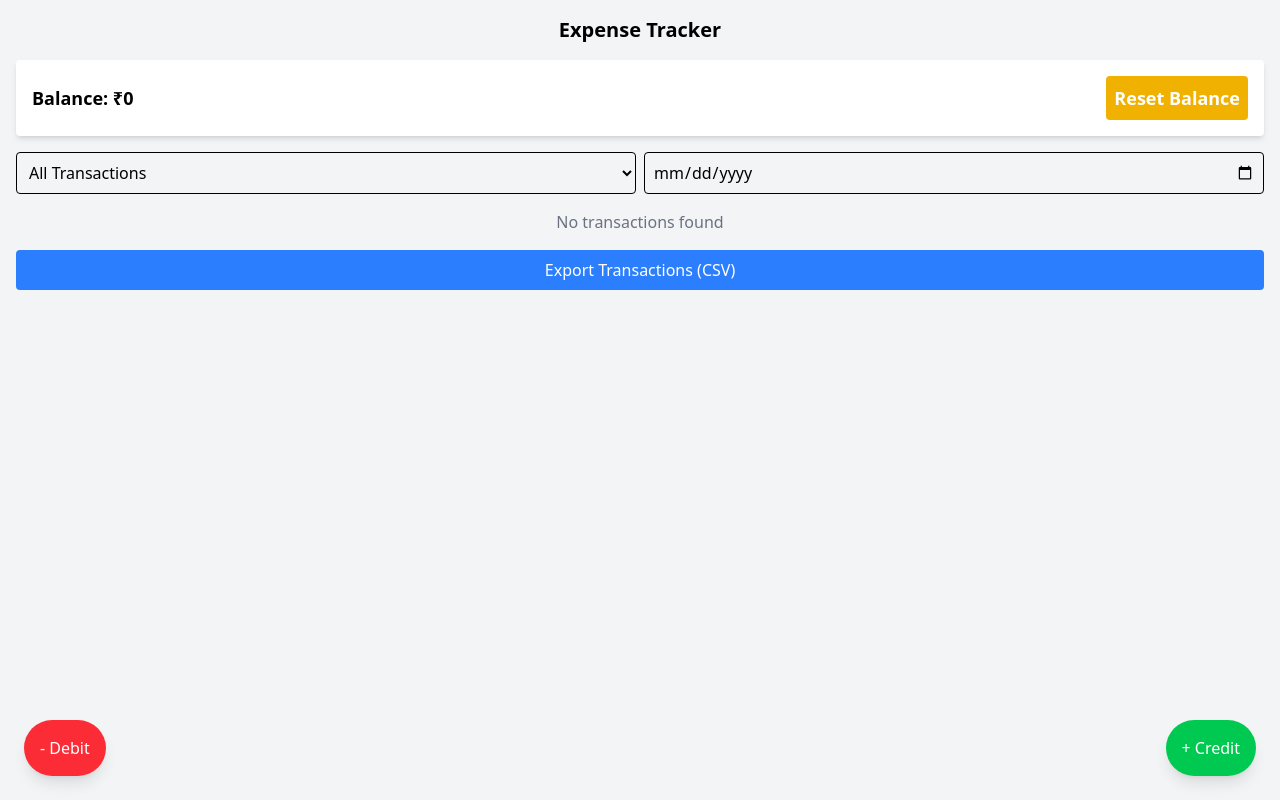
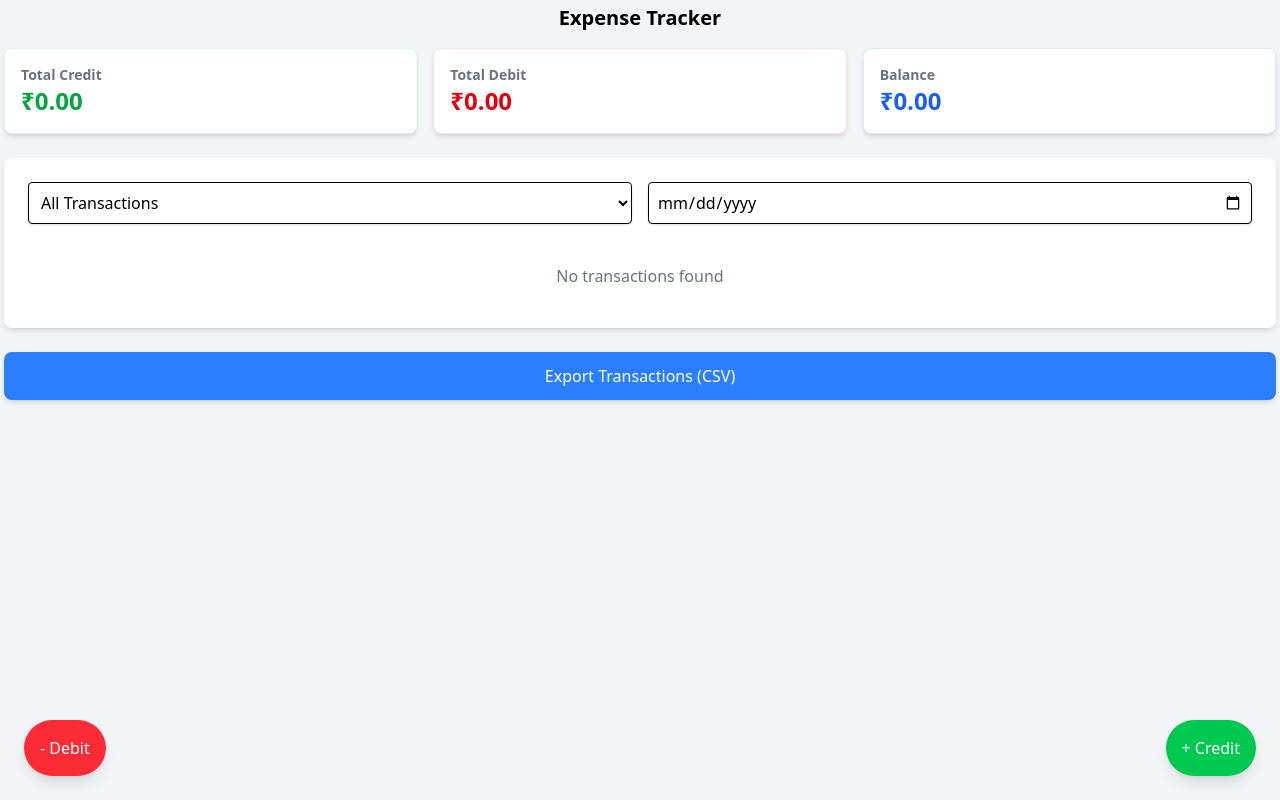
Before and after one commit to evsachin/expense-tracker-webapp, a React (Vite) app: page / in a window 1280 px wide. Built offline with nearby package versions, Linux system fonts and the light colour scheme.

Commit message:
fix: app layout

```diff
--- a/src/App.jsx
+++ b/src/App.jsx
@@ -77,6 +77,15 @@ export default function App() {
     localStorage.setItem("balance", JSON.stringify(amount));
   };
 
+  // Calculate total credit and debit balances
+  const totalCredit = transactions
+    .filter((txn) => txn.type === "credit")
+    .reduce((sum, txn) => sum + parseFloat(txn.amount), 0);
+
+  const totalDebit = transactions
+    .filter((txn) => txn.type === "debit")
+    .reduce((sum, txn) => sum + parseFloat(txn.amount), 0);
+
   const filteredTransactions = transactions
     .filter((txn) => {
       if (filterType !== "all" && txn.type !== filterType) return false;
@@ -86,23 +95,38 @@ export default function App() {
     .reverse(); // Reverse the array to show the last transaction first
 
   return (
-    <div className="p-4 min-h-screen bg-gray-100">
+    <div className="p-1 min-h-screen bg-gray-100">
       <header className="text-xl font-bold text-center mb-4">
         Expense Tracker
       </header>
-      <div className="bg-white p-4 rounded shadow-md text-lg font-semibold flex justify-between items-center">
-        <span>Balance: ₹{balance}</span>
-        <button
-          className="bg-yellow-500 text-white p-2 rounded"
-          onClick={() => setIsEditBalanceModalOpen(true)}
-        >
-          Reset Balance
-        </button>
+
+      {/* Display total credit, debit, and balance in a grid layout */}
+      <div className="grid grid-cols-1 md:grid-cols-3 gap-4 mb-6">
+        <div className="bg-white p-4 rounded-lg shadow-md border border-green-100">
+          <h3 className="text-sm font-semibold text-gray-500">Total Credit</h3>
+          <p className="text-2xl font-bold text-green-600">
+            ₹{totalCredit.toFixed(2)}
+          </p>
+        </div>
+        <div className="bg-white p-4 rounded-lg shadow-md border border-red-100">
+          <h3 className="text-sm font-semibold text-gray-500">Total Debit</h3>
+          <p className="text-2xl font-bold text-red-600">
+            ₹{totalDebit.toFixed(2)}
+          </p>
+        </div>
+        <div className="bg-white p-4 rounded-lg shadow-md border border-blue-100">
+          <h3 className="text-sm font-semibold text-gray-500">Balance</h3>
+          <p className="text-2xl font-bold text-blue-600">
+            ₹{balance.toFixed(2)}
+          </p>
+        </div>
       </div>
 
-      <div className="mt-4 flex gap-2">
+      {/* Filter and transaction list section */}
+      <div className="bg-white p-6 rounded-lg shadow-md">
+        <div className="flex gap-4 mb-6">
           <select
-          className="p-2 border rounded w-1/2"
+            className="p-2 border rounded w-1/2 shadow-sm focus:outline-none focus:ring-2 focus:ring-blue-500"
             onChange={(e) => setFilterType(e.target.value)}
             value={filterType}
           >
@@ -112,12 +136,85 @@ export default function App() {
           </select>
           <input
             type="date"
-          className="p-2 border rounded w-1/2"
+            className="p-2 border rounded w-1/2 shadow-sm focus:outline-none focus:ring-2 focus:ring-blue-500"
             onChange={(e) => setFilterDate(e.target.value)}
             value={filterDate}
           />
         </div>
 
+        <div className="mt-4">
+          {filteredTransactions.length > 0 ? (
+            filteredTransactions.map((txn, index) => (
+              <div
+                key={index}
+                className="grid grid-cols-6 gap-4 p-2 border-b hover:bg-gray-50 transition-colors"
+              >
+                <div className="col-span-3">
+                  <div className="flex space-x-1.5">
+                    <span className="font-semibold">
+                      {txn.person || "Unknown"}
+                    </span>
+                    <p className="text-gray-500 text-sm">({txn.description})</p>
+                  </div>
+                  <p className="text-xs text-gray-400">{txn.date}</p>
+                </div>
+                <span
+                  className={`col-span-2 text-right ${
+                    txn.type === "credit" ? "text-green-600" : "text-red-600"
+                  }`}
+                >
+                  {txn.type === "credit" ? "+" : "-"}₹{txn.amount}
+                </span>
+                <div className="flex gap-2 justify-end">
+                  <PencilIcon
+                    className="h-5 w-5 text-blue-500 cursor-pointer hover:text-blue-600"
+                    onClick={() => setEditTransaction(txn)}
+                  />
+                  <TrashIcon
+                    className="h-5 w-5 text-red-500 cursor-pointer hover:text-red-600"
+                    onClick={() => handleDeleteTransaction(txn)}
+                  />
+                </div>
+              </div>
+            ))
+          ) : (
+            <p className="text-center text-gray-500 py-4">
+              No transactions found
+            </p>
+          )}
+        </div>
+      </div>
+
+      {/* Export button */}
+      <button
+        className="mt-6 w-full bg-blue-500 text-white p-3 rounded-lg shadow-md hover:bg-blue-600 transition-colors"
+        onClick={() => saveAsCSV(transactions, balance)}
+      >
+        Export Transactions (CSV)
+      </button>
+
+      {/* Floating action buttons for adding transactions */}
+      <button
+        className="fixed bottom-6 left-6 bg-red-500 text-white p-4 rounded-full shadow-lg hover:bg-red-600 transition-colors"
+        onClick={() => {
+          setTransactionType("debit");
+          setIsModalOpen(true);
+        }}
+      >
+        - Debit
+      </button>
+
+      <button
+        className="fixed bottom-6 right-6 bg-green-500 text-white p-4 rounded-full shadow-lg hover:bg-green-600 transition-colors"
+        onClick={() => {
+          setTransactionType("credit");
+          setIsModalOpen(true);
+        }}
+      >
+        + Credit
+      </button>
+
+      {/* Modals */}
       <TransactionModal
         isOpen={isModalOpen}
         onClose={() => setIsModalOpen(false)}
@@ -135,73 +232,6 @@ export default function App() {
         onClose={() => setEditTransaction(null)}
         onSubmit={handleEditTransaction}
       />
-
-      <div className="mt-4">
-        {filteredTransactions.length > 0 ? (
-          filteredTransactions.map((txn, index) => (
-            <div
-              key={index}
-              className="grid grid-cols-6 gap-4 p-2 border-b items-center"
-            >
-              <div className="col-span-3">
-                <div className="flex space-x-1.5">
-                  <span className="font-semibold">
-                    {txn.person || "Unknown"}
-                  </span>
-                  <p className="text-gray-500 text-sm">({txn.description})</p>
-                </div>
-                <p className="text-xs text-gray-400">{txn.date}</p>
-              </div>
-              <span
-                className={`col-span-2 text-right ${
-                  txn.type === "credit" ? "text-green-600" : "text-red-600"
-                }`}
-              >
-                {txn.type === "credit" ? "+" : "-"}₹{txn.amount}
-              </span>
-              <div className="flex gap-2">
-                <PencilIcon
-                  className="h-5 w-5 text-blue-500 cursor-pointer"
-                  onClick={() => setEditTransaction(txn)}
-                />
-                <TrashIcon
-                  className="h-5 w-5 text-red-500 cursor-pointer"
-                  onClick={() => handleDeleteTransaction(txn)}
-                />
-              </div>
-            </div>
-          ))
-        ) : (
-          <p className="text-center text-gray-500">No transactions found</p>
-        )}
-      </div>
-
-      <button
-        className="mt-4 w-full bg-blue-500 text-white p-2 rounded"
-        onClick={() => saveAsCSV(transactions, balance)}
-      >
-        Export Transactions (CSV)
-      </button>
-
-      <button
-        className="fixed bottom-6 left-6 bg-red-500 text-white p-4 rounded-full shadow-lg"
-        onClick={() => {
-          setTransactionType("debit");
-          setIsModalOpen(true);
-        }}
-      >
-        - Debit
-      </button>
-
-      <button
-        className="fixed bottom-6 right-6 bg-green-500 text-white p-4 rounded-full shadow-lg"
-        onClick={() => {
-          setTransactionType("credit");
-          setIsModalOpen(true);
-        }}
-      >
-        + Credit
-      </button>
     </div>
   );
 }
```
Lines whose indentation alone changed are shown as unchanged.
